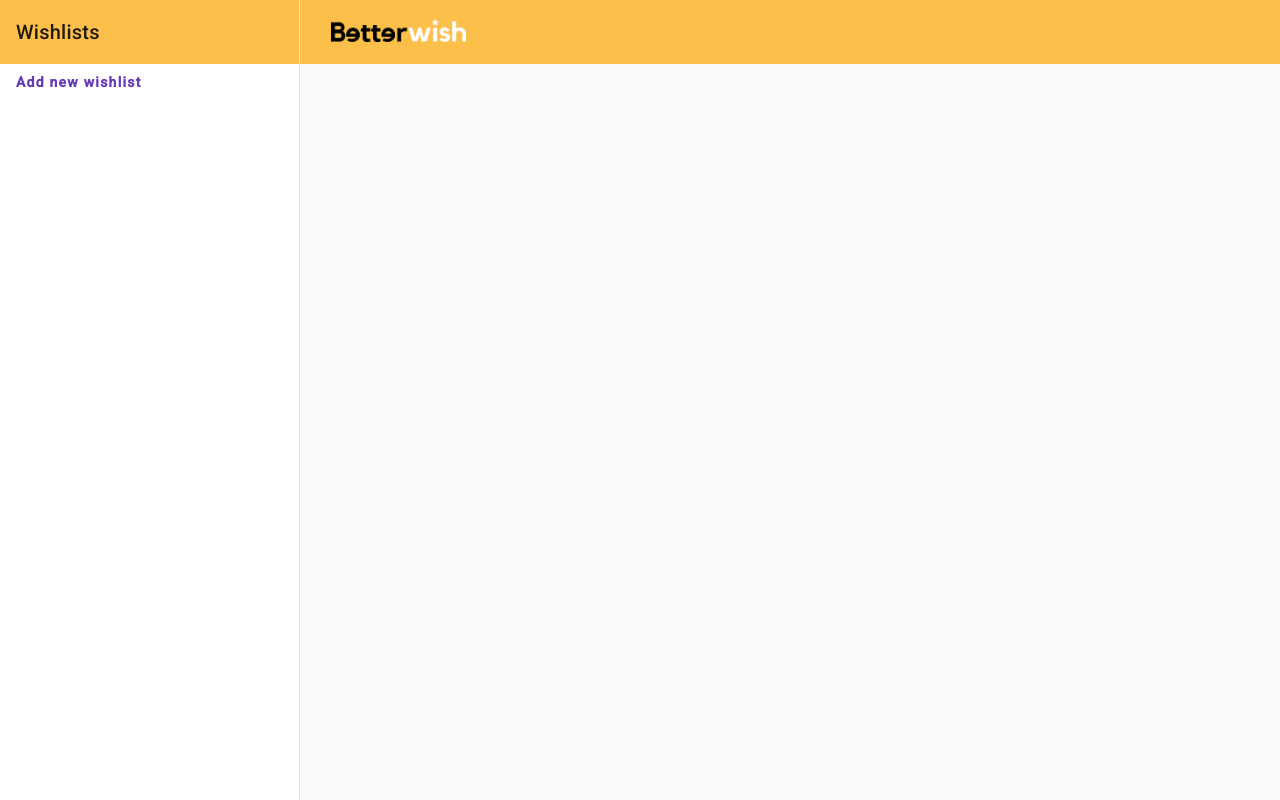
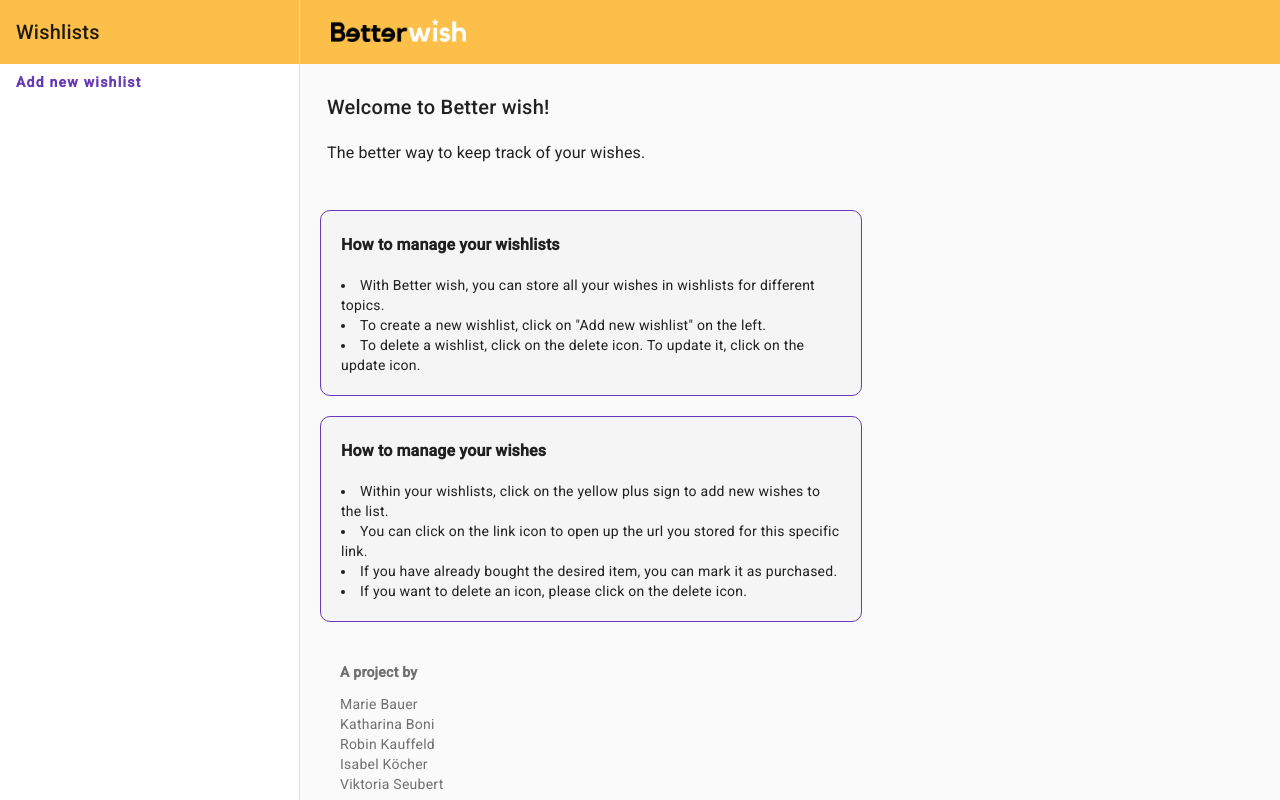
Before and after one commit to on21viktoria/better-wish, an Angular app: page / in a window 1280 px wide. Built offline with nearby package versions, Linux system fonts and the light colour scheme.

Commit message:
Added home page

```diff
--- a/src/app/app-routing.module.ts
+++ b/src/app/app-routing.module.ts
@@ -1,9 +1,11 @@
 import { NgModule } from '@angular/core';
 import { RouterModule, Routes } from '@angular/router';
+import { HomeComponent } from './home/home.component';
 import { WishDetailComponent } from './wish-detail/wish-detail.component';
 import { WishlistsComponent } from './wishlists/wishlists.component';
 
 const routes: Routes = [
+  { path: '', component: HomeComponent },
   { path: 'wishlist/:id', component: WishlistsComponent },
   { path: 'wishlist/:id/add-wish', component: WishDetailComponent },
 ];
--- a/src/app/app.module.ts
+++ b/src/app/app.module.ts
@@ -22,6 +22,7 @@ import { MatCardModule } from '@angular/material/card';
 import { WishDetailComponent } from './wish-detail/wish-detail.component';
 import { MatSelectModule } from '@angular/material/select';
 import { MatCheckboxModule } from '@angular/material/checkbox';
+import { HomeComponent } from './home/home.component';
 
 @NgModule({
   declarations: [
@@ -31,6 +32,7 @@ import { MatCheckboxModule } from '@angular/material/checkbox';
     WishesComponent,
     AddWishlistComponent,
     WishDetailComponent,
+    HomeComponent,
   ],
   imports: [
     BrowserModule,
--- /dev/null
+++ b/src/app/home/home.component.css
@@ -0,0 +1,33 @@
+.tutorial-wrapper {
+  max-width: 500px;
+  padding: 20px;
+  margin: 20px;
+  background-color: whitesmoke;
+  border-radius: 10px;
+  border: 1px solid #673ab7;
+}
+
+.tutorial-wrapper > h3 {
+  font-weight: bold;
+}
+
+.heading-wrapper {
+  max-width: 500px;
+  padding: 7px;
+  margin: 20px;
+}
+
+.footer > li {
+  list-style: none;
+}
+
+.footer > p {
+  font-weight: bold;
+}
+
+.footer {
+  color: #707070;
+  max-width: 300px;
+  padding: 20px;
+  margin: 20px;
+}
--- /dev/null
+++ b/src/app/home/home.component.html
@@ -0,0 +1,39 @@
+<div class="heading-wrapper">
+  <h2>Welcome to Better wish!</h2>
+  <h3>The better way to keep track of your wishes.</h3>
+</div>
+<div class="tutorial-wrapper">
+  <h3>How to manage your wishlists</h3>
+  <li>
+    With Better wish, you can store all your wishes in wishlists for different
+    topics.
+  </li>
+  <li>To create a new wishlist, click on "Add new wishlist" on the left.</li>
+  <li>
+    To delete a wishlist, click on the delete icon. To update it, click on the
+    update icon.
+  </li>
+</div>
+<div class="tutorial-wrapper">
+  <h3>How to manage your wishes</h3>
+  <li>
+    Within your wishlists, click on the yellow plus sign to add new wishes to
+    the list.
+  </li>
+  <li>
+    You can click on the link icon to open up the url you stored for this
+    specific link.
+  </li>
+  <li>
+    If you have already bought the desired item, you can mark it as purchased.
+  </li>
+  <li>If you want to delete an icon, please click on the delete icon.</li>
+</div>
+<div class="footer">
+  <p>A project by</p>
+  <li>Marie Bauer</li>
+  <li>Katharina Boni</li>
+  <li>Robin Kauffeld</li>
+  <li>Isabel Köcher</li>
+  <li>Viktoria Seubert</li>
+</div>
```
Also changed, not shown: src/app/home/home.component.ts (added, +10 -0 lines), 1 other file (tests, documents, lock files or other folders).
